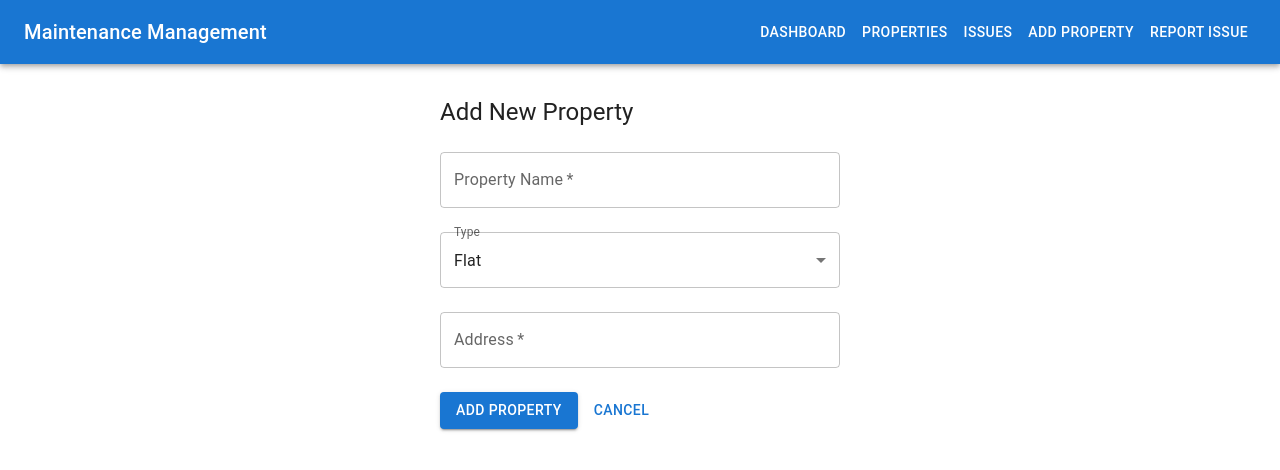
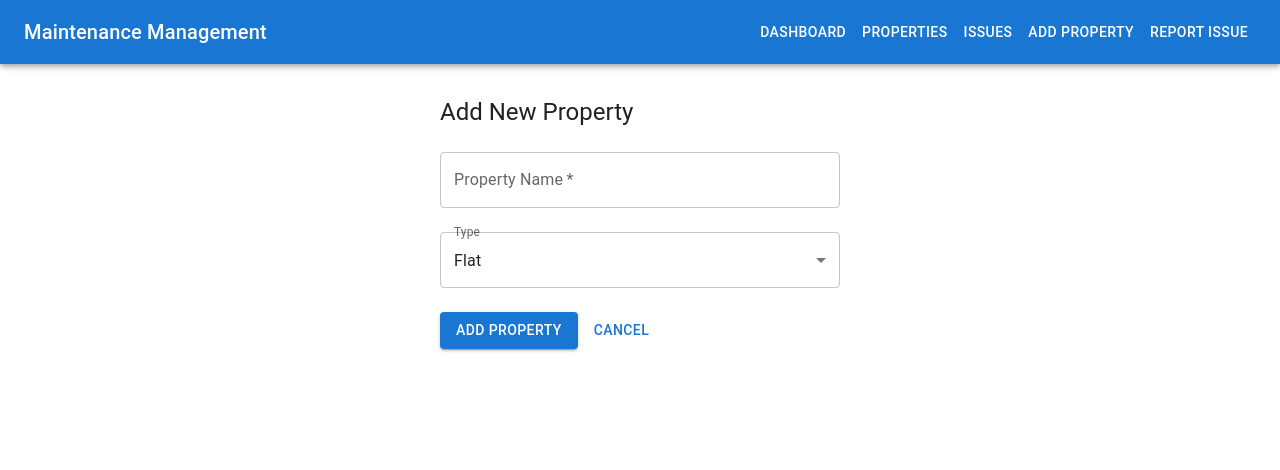
Before and after one commit to miguelorfao/property-Maintenance, a React (Vite) app: page / in a window 1280 px wide. Both pictures are taken after a click on the button "ADD PROPERTY". Shown: the top 470 px of the page. Built offline with nearby package versions, Linux system fonts and the light colour scheme; no server answers; the database is empty; the HTML template or start-up script is replaced by a standard one.

Commit message:
Remove address field from add property form

```diff
--- a/src/components/AddPropertyForm.jsx
+++ b/src/components/AddPropertyForm.jsx
@@ -13,13 +13,11 @@ import {
 const AddPropertyForm = ({ onAdd, onCancel }) => {
   const [name, setName] = useState("");
   const [type, setType] = useState("flat");
-  const [address, setAddress] = useState("");
 
   const handleSubmit = (e) => {
     e.preventDefault();
-    onAdd({ name, type, address });
+    onAdd({ name, type });
     setName("");
-    setAddress("");
     setType("flat");
   };
 
@@ -47,14 +45,6 @@ const AddPropertyForm = ({ onAdd, onCancel }) => {
           <MenuItem value="shop">Shop</MenuItem>
         </Select>
       </FormControl>
-      <TextField
-        fullWidth
-        label="Address"
-        value={address}
-        onChange={(e) => setAddress(e.target.value)}
-        margin="normal"
-        required
-      />
       <Box sx={{ mt: 2 }}>
         <Button type="submit" variant="contained" sx={{ mr: 1 }}>
           Add Property
```
